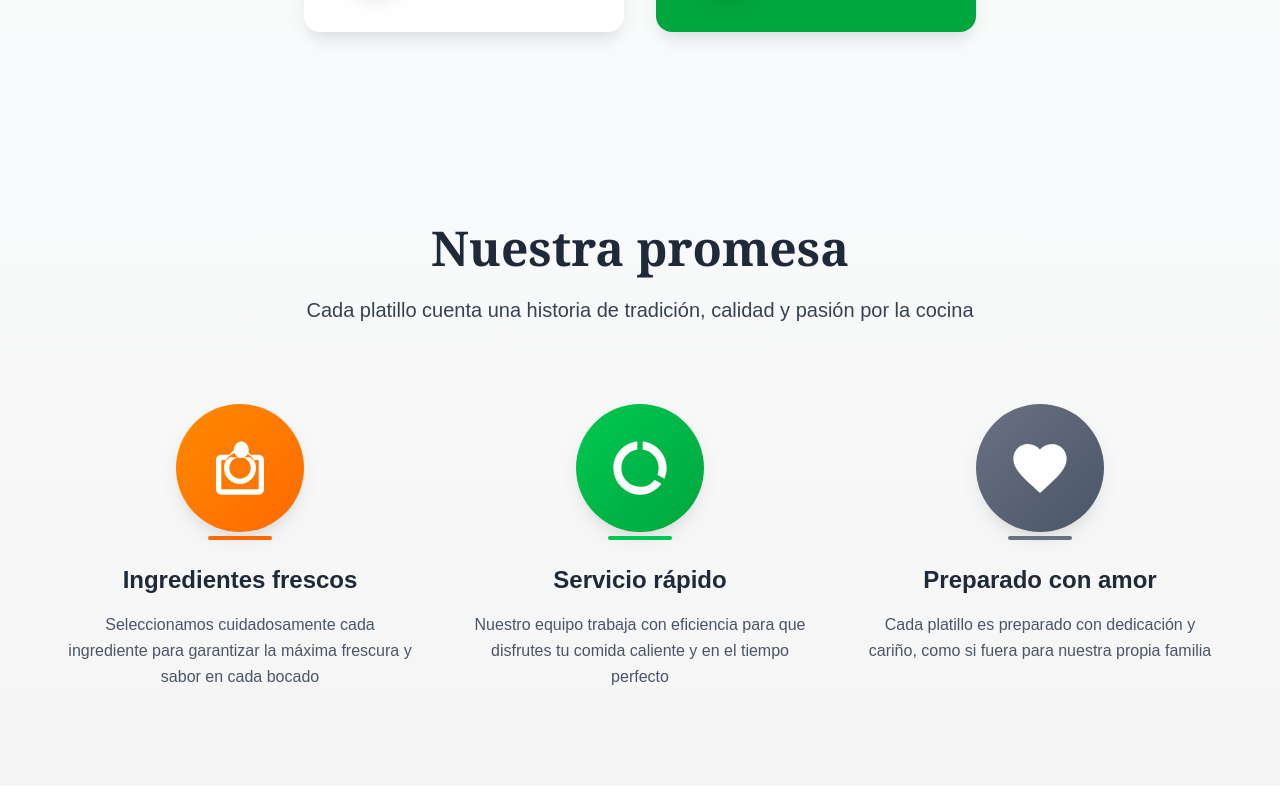
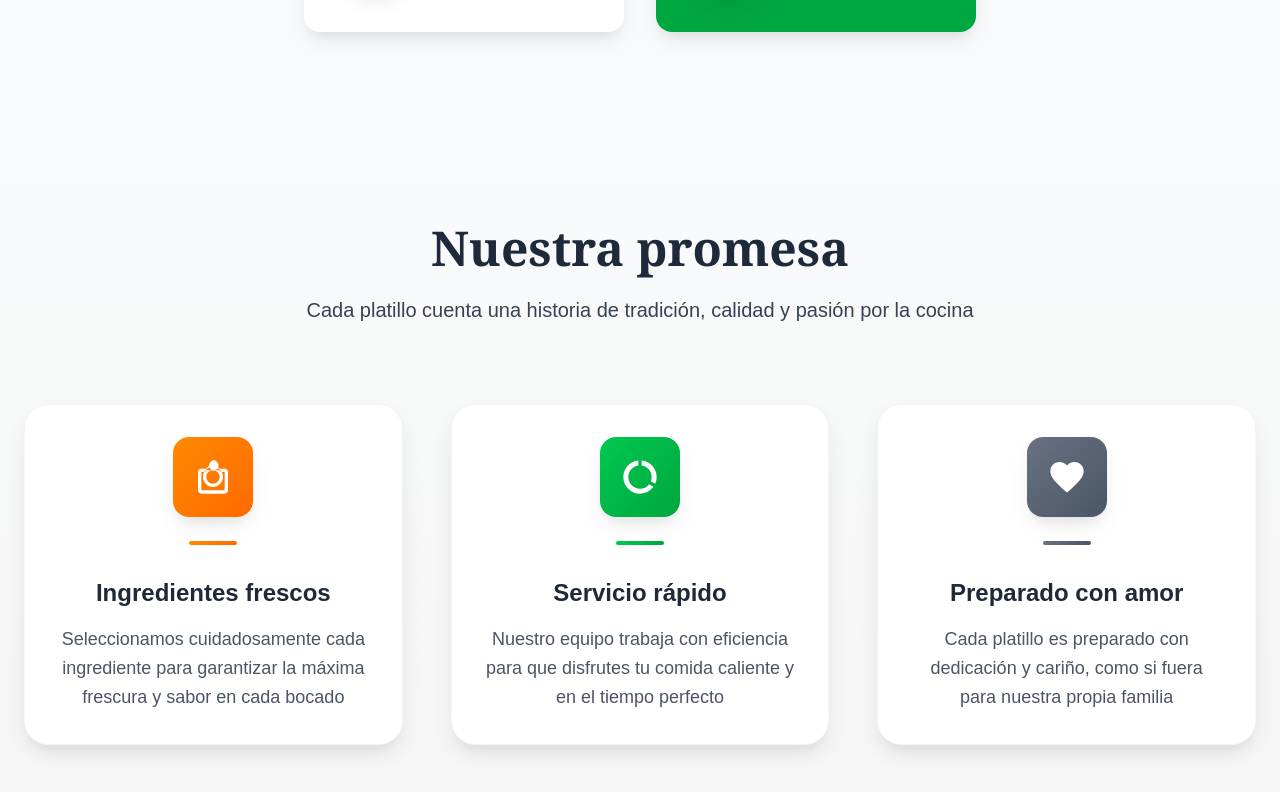
Before and after one commit to danielhd94/tucasalanding, a Next.js app: page / in a window 1280 px wide. Shown: the part 1258-2050 px from the top of the page. Built offline with nearby package versions, Linux system fonts and the light colour scheme.

Commit message:
Improved feature cards with modern design and fixed delivery button

```diff
--- a/app/page.tsx
+++ b/app/page.tsx
@@ -64,7 +64,12 @@ export default function Home() {
                   </a>
 
                   <div className="flex gap-4">
-                    <button className="bg-green-600 hover:bg-green-700 text-white px-8 py-6 rounded-full text-lg font-medium transition-all duration-300 transform hover:scale-105 organic-shadow hover:organic-shadow-lg">
+                    <a
+                      href="https://fromtherestaurant.com/tu-casa/menu/70-Washington-Ave/"
+                      target="_blank"
+                      rel="noopener noreferrer"
+                      className="bg-green-600 hover:bg-green-700 text-white px-8 py-6 rounded-full text-lg font-medium transition-all duration-300 transform hover:scale-105 organic-shadow hover:organic-shadow-lg"
+                    >
                       <span className="flex items-center gap-2">
                         <svg className="w-5 h-5" fill="currentColor" viewBox="0 0 24 24">
                           <path d="M19 7c0-1.1-.9-2-2-2h-3V3c0-.55-.45-1-1-1H8c-.55 0-1 .45-1 1v2H4c-1.1 0-2 .9-2 2v11c0 1.1.9 2 2 2h14c1.1 0 2-.9 2-2V7zM9 3h6v2H9V3zm10 16H5V7h3v1c0 .55.45 1 1 1s1-.45 1-1V7h4v1c0 .55.45 1 1 1s1-.45 1-1V7h3v12z" />
@@ -72,7 +77,7 @@ export default function Home() {
                         </svg>
                         Delivery
                       </span>
-                    </button>
+                    </a>
 
                     <button className="bg-gray-600 hover:bg-gray-700 text-white px-8 py-6 rounded-full text-lg font-medium transition-all duration-300 transform hover:scale-105 organic-shadow hover:organic-shadow-lg">
                       <span className="flex items-center gap-2">
@@ -186,10 +191,10 @@ export default function Home() {
         </div>
       </section>
 
-      {/* Why choose us - Restaurant style */}
+      {/* Why choose us - Restaurant style with improved cards */}
       <section className="py-24 bg-gradient-to-b from-gray-50 to-stone-100">
         <div className="container mx-auto px-6">
-          <div className="max-w-6xl mx-auto">
+          <div className="max-w-7xl mx-auto">
 
             {/* Section header */}
             <div className={`text-center mb-20 ${isClient ? 'animate-fade-in-up' : ''}`}>
@@ -201,55 +206,109 @@ export default function Home() {
               </p>
             </div>
 
-            {/* Features with organic layout */}
-            <div className="grid md:grid-cols-3 gap-12">
+            {/* Improved Feature Cards */}
+            <div className="grid md:grid-cols-3 gap-8 lg:gap-12">
 
-              {/* Feature 1 */}
-              <div className={`text-center group ${isClient ? 'animate-fade-in-up' : ''}`}>
-                <div className="relative mb-8">
-                  <div className="w-32 h-32 bg-gradient-to-br from-orange-400 to-orange-500 rounded-full mx-auto flex items-center justify-center organic-shadow group-hover:organic-shadow-lg transition-all duration-300">
-                    <svg className="w-16 h-16 text-white" fill="currentColor" viewBox="0 0 24 24">
+              {/* Feature 1 - Enhanced Card */}
+              <div className={`group ${isClient ? 'animate-fade-in-up' : ''}`}>
+                <div className="relative bg-white rounded-3xl p-8 organic-shadow hover:organic-shadow-lg transition-all duration-500 transform hover:-translate-y-2 border border-gray-100">
+                  {/* Gradient background */}
+                  <div className="absolute inset-0 bg-gradient-to-br from-orange-50 to-orange-100 rounded-3xl opacity-0 group-hover:opacity-100 transition-opacity duration-500"></div>
+
+                  {/* Content */}
+                  <div className="relative z-10">
+                    {/* Icon container */}
+                    <div className="mb-8">
+                      <div className="w-20 h-20 bg-gradient-to-br from-orange-400 to-orange-500 rounded-2xl mx-auto flex items-center justify-center organic-shadow group-hover:scale-110 transition-transform duration-300">
+                        <svg className="w-10 h-10 text-white" fill="currentColor" viewBox="0 0 24 24">
                           <path d="M12.5 2C13.81 2 15.29 3.42 15.29 5.14C15.29 6.86 13.81 8.29 12.5 8.29C11.19 8.29 9.71 6.86 9.71 5.14C9.71 3.42 11.19 2 12.5 2ZM21 9V20C21 21.1 20.1 22 19 22H5C3.9 22 3 21.1 3 20V9C3 7.9 3.9 7 5 7H8L10 5H14L16 7H19C20.1 7 21 7.9 21 9ZM19 9H16.83L15.83 8H8.17L7.17 9H5V20H19V9ZM12 18C15.31 18 18 15.31 18 12C18 8.69 15.31 6 12 6C8.69 6 6 8.69 6 12C6 15.31 8.69 18 12 18ZM12 8C14.21 8 16 9.79 16 12C16 14.21 14.21 16 12 16C9.79 16 8 14.21 8 12C8 9.79 9.79 8 12 8Z" />
                         </svg>
                       </div>
-                  <div className="absolute -bottom-2 left-1/2 transform -translate-x-1/2 w-16 h-1 bg-orange-500 rounded-full"></div>
+                      <div className="w-12 h-1 bg-gradient-to-r from-orange-400 to-orange-500 rounded-full mx-auto mt-6"></div>
                     </div>
-                <h4 className="text-2xl font-semibold text-gray-800 mb-4">Ingredientes frescos</h4>
-                <p className="text-gray-600 leading-relaxed">
+
+                    {/* Text content */}
+                    <div className="text-center">
+                      <h4 className="text-2xl font-bold text-gray-800 mb-4 group-hover:text-orange-600 transition-colors duration-300">
+                        Ingredientes frescos
+                      </h4>
+                      <p className="text-gray-600 leading-relaxed text-lg">
                         Seleccionamos cuidadosamente cada ingrediente para garantizar la máxima frescura y sabor en cada bocado
                       </p>
                     </div>
 
-              {/* Feature 2 */}
-              <div className={`text-center group ${isClient ? 'animate-fade-in-up' : ''}`}>
-                <div className="relative mb-8">
-                  <div className="w-32 h-32 bg-gradient-to-br from-green-500 to-green-600 rounded-full mx-auto flex items-center justify-center organic-shadow group-hover:organic-shadow-lg transition-all duration-300">
-                    <svg className="w-16 h-16 text-white" fill="currentColor" viewBox="0 0 24 24">
+                    {/* Decorative element */}
+                    <div className="absolute top-6 right-6 w-3 h-3 bg-orange-200 rounded-full opacity-0 group-hover:opacity-100 transition-opacity duration-300"></div>
+                  </div>
+                </div>
+              </div>
+
+              {/* Feature 2 - Enhanced Card */}
+              <div className={`group ${isClient ? 'animate-fade-in-up' : ''}`}>
+                <div className="relative bg-white rounded-3xl p-8 organic-shadow hover:organic-shadow-lg transition-all duration-500 transform hover:-translate-y-2 border border-gray-100">
+                  {/* Gradient background */}
+                  <div className="absolute inset-0 bg-gradient-to-br from-green-50 to-green-100 rounded-3xl opacity-0 group-hover:opacity-100 transition-opacity duration-500"></div>
+
+                  {/* Content */}
+                  <div className="relative z-10">
+                    {/* Icon container */}
+                    <div className="mb-8">
+                      <div className="w-20 h-20 bg-gradient-to-br from-green-500 to-green-600 rounded-2xl mx-auto flex items-center justify-center organic-shadow group-hover:scale-110 transition-transform duration-300">
+                        <svg className="w-10 h-10 text-white" fill="currentColor" viewBox="0 0 24 24">
                           <path d="M13,2.05V5.08C16.39,5.57 19,8.47 19,12C19,12.9 18.82,13.75 18.5,14.54L21.12,16.07C21.68,14.83 22,13.45 22,12C22,6.82 18.05,2.55 13,2.05M12,19A7,7 0 0,1 5,12C5,8.47 7.61,5.57 11,5.08V2.05C5.94,2.55 2,6.81 2,12A10,10 0 0,0 12,22C15.3,22 18.23,20.39 20.05,17.91L17.45,16.38C16.17,18.37 14.21,19 12,19Z" />
                         </svg>
                       </div>
-                  <div className="absolute -bottom-2 left-1/2 transform -translate-x-1/2 w-16 h-1 bg-green-500 rounded-full"></div>
+                      <div className="w-12 h-1 bg-gradient-to-r from-green-500 to-green-600 rounded-full mx-auto mt-6"></div>
                     </div>
-                <h4 className="text-2xl font-semibold text-gray-800 mb-4">Servicio rápido</h4>
-                <p className="text-gray-600 leading-relaxed">
+
+                    {/* Text content */}
+                    <div className="text-center">
+                      <h4 className="text-2xl font-bold text-gray-800 mb-4 group-hover:text-green-600 transition-colors duration-300">
+                        Servicio rápido
+                      </h4>
+                      <p className="text-gray-600 leading-relaxed text-lg">
                         Nuestro equipo trabaja con eficiencia para que disfrutes tu comida caliente y en el tiempo perfecto
                       </p>
                     </div>
 
-              {/* Feature 3 */}
-              <div className={`text-center group ${isClient ? 'animate-fade-in-up' : ''}`}>
-                <div className="relative mb-8">
-                  <div className="w-32 h-32 bg-gradient-to-br from-gray-500 to-gray-600 rounded-full mx-auto flex items-center justify-center organic-shadow group-hover:organic-shadow-lg transition-all duration-300">
-                    <svg className="w-16 h-16 text-white" fill="currentColor" viewBox="0 0 24 24">
+                    {/* Decorative element */}
+                    <div className="absolute top-6 right-6 w-3 h-3 bg-green-200 rounded-full opacity-0 group-hover:opacity-100 transition-opacity duration-300"></div>
+                  </div>
+                </div>
+              </div>
+
+              {/* Feature 3 - Enhanced Card */}
+              <div className={`group ${isClient ? 'animate-fade-in-up' : ''}`}>
+                <div className="relative bg-white rounded-3xl p-8 organic-shadow hover:organic-shadow-lg transition-all duration-500 transform hover:-translate-y-2 border border-gray-100">
+                  {/* Gradient background */}
+                  <div className="absolute inset-0 bg-gradient-to-br from-gray-50 to-gray-100 rounded-3xl opacity-0 group-hover:opacity-100 transition-opacity duration-500"></div>
+
+                  {/* Content */}
+                  <div className="relative z-10">
+                    {/* Icon container */}
+                    <div className="mb-8">
+                      <div className="w-20 h-20 bg-gradient-to-br from-gray-500 to-gray-600 rounded-2xl mx-auto flex items-center justify-center organic-shadow group-hover:scale-110 transition-transform duration-300">
+                        <svg className="w-10 h-10 text-white" fill="currentColor" viewBox="0 0 24 24">
                           <path d="M12,21.35L10.55,20.03C5.4,15.36 2,12.27 2,8.5C2,5.41 4.42,3 7.5,3C9.24,3 10.91,3.81 12,5.08C13.09,3.81 14.76,3 16.5,3C19.58,3 22,5.41 22,8.5C22,12.27 18.6,15.36 13.45,20.03L12,21.35Z" />
                         </svg>
                       </div>
-                  <div className="absolute -bottom-2 left-1/2 transform -translate-x-1/2 w-16 h-1 bg-gray-500 rounded-full"></div>
+                      <div className="w-12 h-1 bg-gradient-to-r from-gray-500 to-gray-600 rounded-full mx-auto mt-6"></div>
                     </div>
-                <h4 className="text-2xl font-semibold text-gray-800 mb-4">Preparado con amor</h4>
-                <p className="text-gray-600 leading-relaxed">
+
+                    {/* Text content */}
+                    <div className="text-center">
+                      <h4 className="text-2xl font-bold text-gray-800 mb-4 group-hover:text-gray-600 transition-colors duration-300">
+                        Preparado con amor
+                      </h4>
+                      <p className="text-gray-600 leading-relaxed text-lg">
                         Cada platillo es preparado con dedicación y cariño, como si fuera para nuestra propia familia
                       </p>
+                    </div>
+
+                    {/* Decorative element */}
+                    <div className="absolute top-6 right-6 w-3 h-3 bg-gray-200 rounded-full opacity-0 group-hover:opacity-100 transition-opacity duration-300"></div>
+                  </div>
+                </div>
               </div>
             </div>
           </div>
```
Lines whose indentation alone changed are shown as unchanged.
